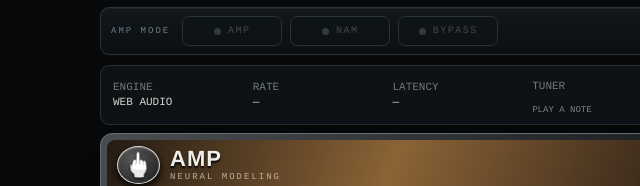
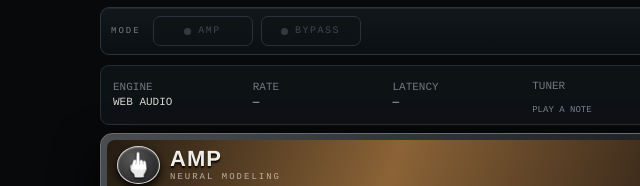
Before and after one commit to lukman582890-wq/SOLAR-AMP-NAM-LOADER, a website: page index.html in a window 1280 px wide. Shown: the part 183-369 px from the top of the page, 14-654 px from the left. Drawn offline with Linux system fonts and the light colour scheme.

Commit message:
Show two mode indicators only

```diff
--- a/index.html
+++ b/index.html
@@ -47,10 +47,9 @@
 </section>
 
 <section class="mode-status" aria-label="AMP NAM bypass status">
-  <span class="status-caption">AMP MODE</span>
+  <span class="status-caption">MODE</span>
   <div class="status-pills">
     <span class="status-pill amp-state" id="stateAmp"><i></i><b>AMP</b></span>
-    <span class="status-pill nam-state" id="stateNam"><i></i><b>NAM</b></span>
     <span class="status-pill bypass-state" id="stateBypass"><i></i><b>BYPASS</b></span>
   </div>
 </section>
@@ -110,6 +109,6 @@
 
 <footer class="footer"><span>PLAY&nbsp;&nbsp;•&nbsp;&nbsp;EXPLORE&nbsp;&nbsp;•&nbsp;&nbsp;CREATE</span><span>SOLAR AMP&nbsp;&nbsp;v0.1.0</span></footer>
 </main>
-<script src="app.js?v=46"></script>
+<script src="app.js?v=47"></script>
 </body>
 </html>
```
